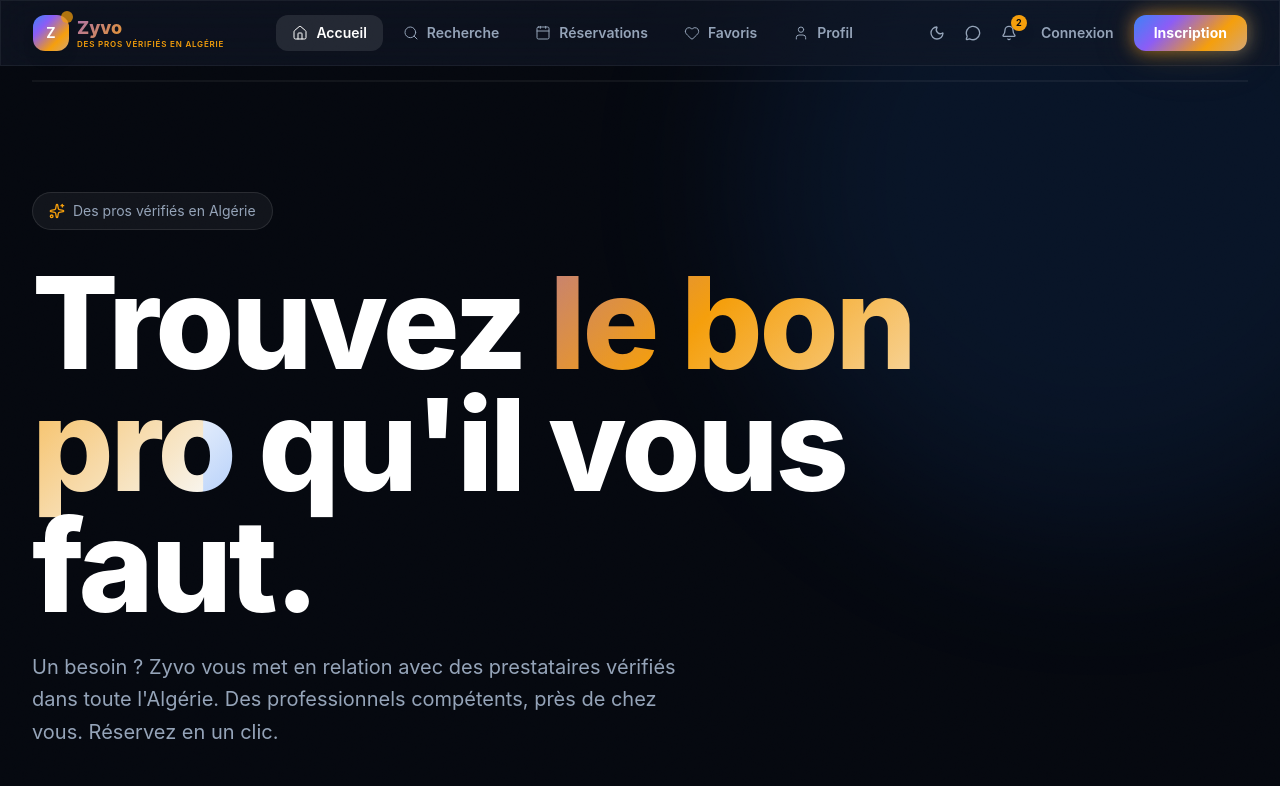
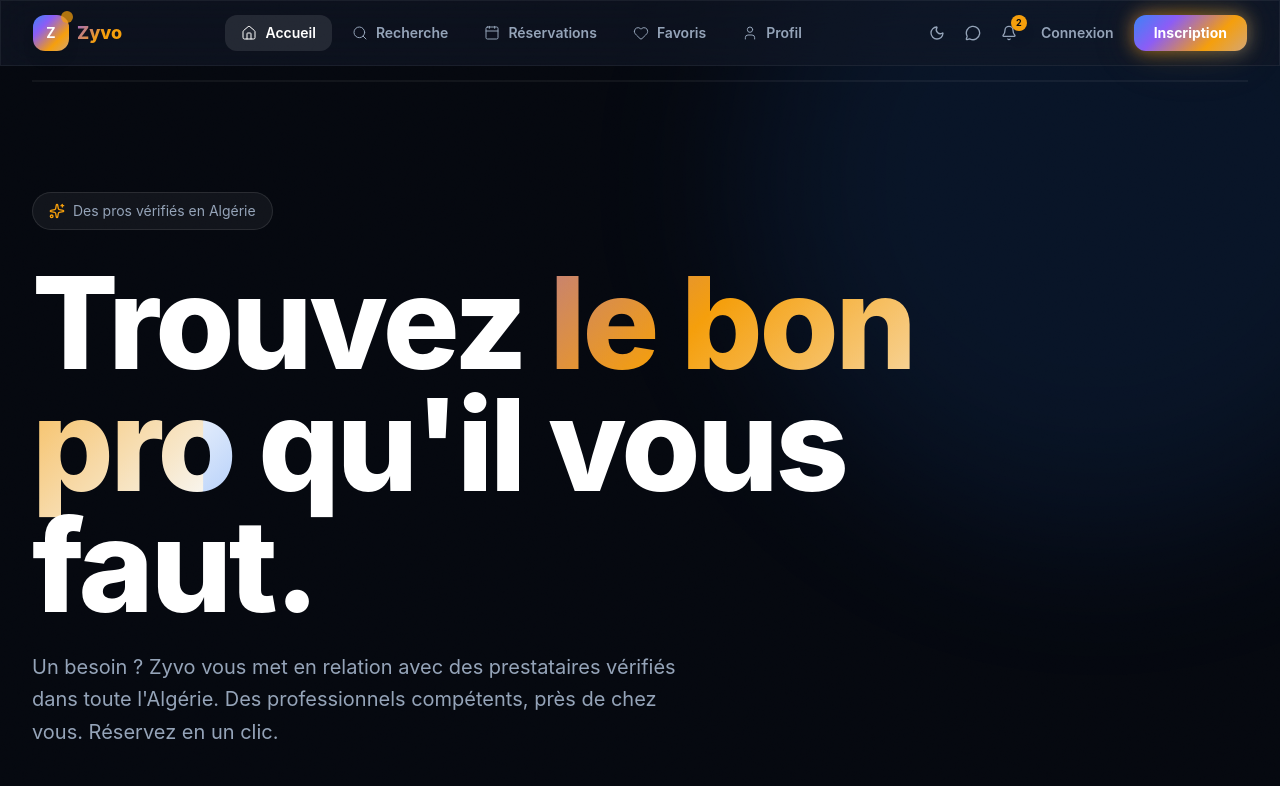
Before and after one commit to karimbzn31/ZYVO-OFFICIEL-, a React (Vite) app: page / in a window 1280 px wide. Shown: the top 786 px of the page. Built offline with nearby package versions, Linux system fonts and the light colour scheme.

Commit message:
fix: remove subtitle from header logo

```diff
--- a/src/components/Header.jsx
+++ b/src/components/Header.jsx
@@ -58,12 +58,7 @@ export default function Header() {
               </div>
               <div className="absolute -top-1 -right-1 w-3 h-3 bg-zyvo-gold rounded-full animate-pulse-soft" />
             </div>
-            <div className="flex flex-col">
-              <span className="text-lg font-extrabold gradient-text-brand leading-tight">Zyvo</span>
-              <span className="text-[8px] font-semibold text-zyvo-gold tracking-widest uppercase leading-tight">
-                {_t('hero.badge')}
-              </span>
-            </div>
+            <span className="text-lg font-extrabold gradient-text-brand leading-tight">Zyvo</span>
           </Link>
 
           <nav className="hidden md:flex items-center gap-1">
```
